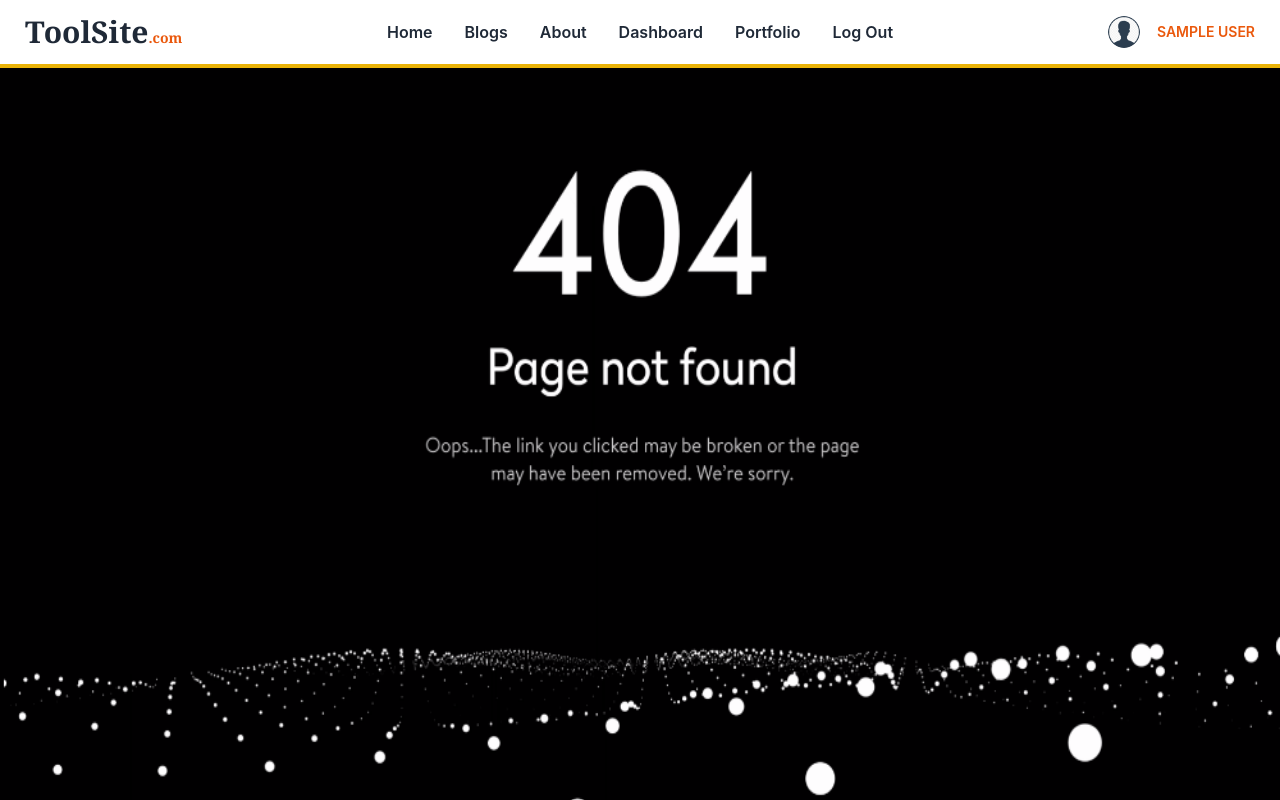
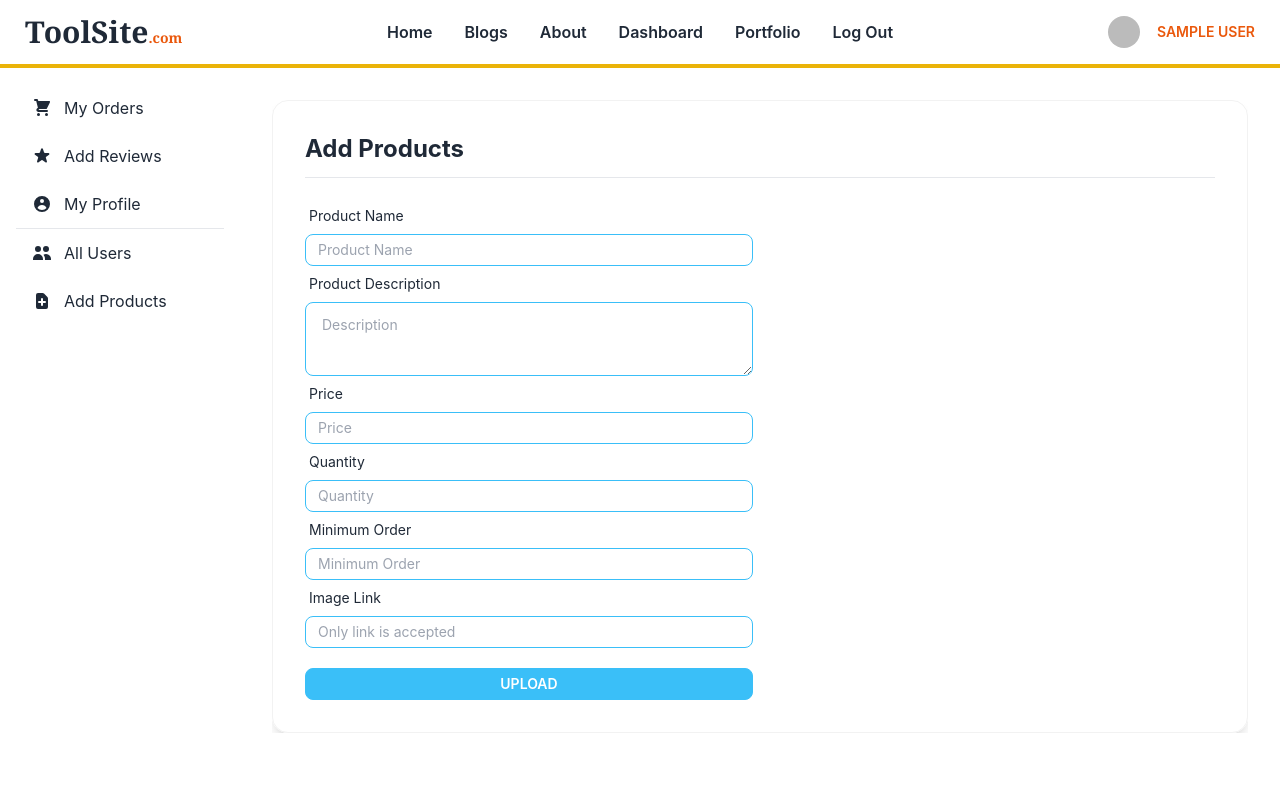
Before and after one commit to merazulEhsan/ToolSite, a React (Create React App) app: page /dashboard/addproducts in a window 1280 px wide. Shown: the top 800 px of the page. Built offline with nearby package versions, Linux system fonts and the light colour scheme; no server answers; sample sign-in values are in the browser's storage.

Commit message:
admin Panel

```diff
--- a/src/App.js
+++ b/src/App.js
@@ -19,6 +19,7 @@ import Users from "./components/Dashboard/Users";
 import NotFound from "./components/NotFound/NotFound";
 import Portfolio from "./components/Portfolio/Portfolio";
 import Checkout from "./components/Pages/Checkout";
+import AddProducts from "./components/Dashboard/AddProducts";
 
 function App() {
   return (
@@ -41,7 +42,9 @@ function App() {
           <Route path="reviews" element={<Reviews></Reviews>}></Route>
           <Route path="myprofile" element={<MyProfile></MyProfile>}></Route>
           <Route path="users" element={<Users></Users>}></Route>
+          <Route path="addproducts" element={<AddProducts></AddProducts>}></Route>
         </Route>
+
         <Route path="/login" element={<LogIn></LogIn>}></Route>
         <Route path="/SignUp" element={<SignUp></SignUp>}></Route>
         <Route
--- /dev/null
+++ b/src/components/Dashboard/AddProducts.js
@@ -0,0 +1,101 @@
+import React from "react";
+
+const AddProducts = () => {
+
+
+const handleAddProduct = (e) =>{
+    e.preventDefault();
+    const pname = e.target.pname.value;
+    const description = e.target.description.value;
+    const price = e.target.price.value;
+    const quantity = e.target.quantity.value;
+    const min_order = e.target.min_order.value;
+    const image = e.target.image.value;
+}
+
+  return (
+    <div className="card card-bordered shadow-lg p-8">
+      <div>
+        <h1 className="text-2xl font-bold ">Add Products</h1>
+        <hr className="mt-3 mb-3" />
+      </div>
+      <div>
+        <form
+            onSubmit={handleAddProduct}
+          className=" overflow-visible mx-auto items-center text-center mt-2"
+        >
+          <div className="form-control w-full max-w-md">
+            <label className="label">
+              <span className="label-text">Product Name</span>
+            </label>
+            <input
+              type="text"
+              name="pname"
+              placeholder="Product Name"
+              className="input input-bordered input-info input-sm w-full"
+            />
+
+            <label className="label">
+              <span className="label-text">
+                Product Description
+              </span>
+            </label>
+            <textarea
+              name="description"
+              type=" text-area"
+
+              placeholder="Description"
+              className="textarea textarea-info w-full"
+            />
+
+            <label className="label">
+              <span className="label-text">Price</span>
+            </label>
+            <input
+              name="price"
+              type="number"
+              placeholder="Price"
+              className="input input-bordered input-info input-sm w-full "
+            />
+
+            <label className="label">
+              <span className="label-text">Quantity</span>
+            </label>
+            <input
+              name="quantity"
+              type="number"
+              placeholder="Quantity"
+              className="input input-bordered input-info input-sm w-full "
+            />
+
+            <label className="label">
+              <span className="label-text">Minimum Order</span>
+            </label>
+            <input
+              name="min_order"
+              type="number"
+              placeholder="Minimum Order"
+              className="input input-bordered input-info input-sm w-full "
+            />
+
+            <label className="label">
+              <span className="label-text">Image Link</span>
+            </label>
+            <input
+              name="image"
+              type="text"
+              placeholder="Only link is accepted"
+              className="input input-bordered input-info input-sm w-full "
+            />
+
+            <button className="btn btn-info text-white btn-sm mt-5">
+              Upload
+            </button>
+          </div>
+        </form>
+      </div>
+    </div>
+  );
+};
+
+export default AddProducts;
--- a/src/components/Dashboard/Dashboard.js
+++ b/src/components/Dashboard/Dashboard.js
@@ -7,7 +7,7 @@ const Dashboard = () => {
   const [user] = useAuthState(auth);
   return (
     <div>
-      <div className="drawer drawer-mobile">
+      <div className="drawer drawer-mobile h-auto">
         <input
           id="dashboard-drawer"
           type="checkbox"
@@ -15,12 +15,10 @@ const Dashboard = () => {
         />
         <div className="drawer-content m-8">
           {/* <!-- Page content here --> */}
-          <h2 className="text-2xl font-bold mb-5 text-orange-600">
-            Welcome!! {user.displayName}
-          </h2>
+
           <Outlet></Outlet>
         </div>
-        <div className="drawer-side shadow-xl">
+        <div className="drawer-side">
           <label htmlFor="dashboard-drawer" className="drawer-overlay"></label>
           <ul className="menu p-4 overflow-y-auto w-60 bg-base-100 text-base-content">
             {/* <!-- Sidebar content here --> */}
@@ -67,6 +65,7 @@ const Dashboard = () => {
                 My Profile
               </Link>
             </li>
+            <hr />
             <li>
               <Link to="/dashboard/users">
                 <svg
@@ -80,6 +79,23 @@ const Dashboard = () => {
                 All Users
               </Link>
             </li>
+            <li>
+              <Link to="/dashboard/addproducts">
+                <svg
+                  xmlns="http://www.w3.org/2000/svg"
+                  className="h-5 w-5"
+                  viewBox="0 0 20 20"
+                  fill="currentColor"
+                >
+                  <path
+                    fillRule="evenodd"
+                    d="M6 2a2 2 0 00-2 2v12a2 2 0 002 2h8a2 2 0 002-2V7.414A2 2 0 0015.414 6L12 2.586A2 2 0 0010.586 2H6zm5 6a1 1 0 10-2 0v2H7a1 1 0 100 2h2v2a1 1 0 102 0v-2h2a1 1 0 100-2h-2V8z"
+                    clipRule="evenodd"
+                  />
+                </svg>
+                Add Products
+              </Link>
+            </li>
           </ul>
         </div>
       </div>
--- a/src/components/Dashboard/MyProfile.js
+++ b/src/components/Dashboard/MyProfile.js
@@ -1,43 +1,99 @@
 import React from "react";
 import { useAuthState, useUpdateProfile } from "react-firebase-hooks/auth";
 import auth from "../../firebase.init";
+import Loading from "../Loading/Loading";
+import NotFound from "../NotFound/NotFound";
+import avatar from "../../images/avatar.png";
 
 const MyProfile = () => {
   const [user] = useAuthState(auth);
   const [updateProfile, updating, updatEerror] = useUpdateProfile(auth);
+  console.log(user);
 
-
-    const handleProfile =(e)=>{
+  if (updating) {
+    return <Loading></Loading>;
+  }
+  if (updatEerror) {
+    return <NotFound />;
+  }
+  const handleProfile = (e) => {
     e.preventDefault();
     const name = e.target.name.value;
-        const phone= e.target.phone.value;
+    const phone = e.target.phone.value;
 
-        updateProfile({displayName: name, phoneNumber: phone})
+    updateProfile({ displayName: name, phoneNumber: phone });
+  };
+  return (
+    <div className="card card-bordered shadow-lg p-5">
+      <div>
+        <h1 className="text-2xl font-bold ">My Profile</h1>
+        <hr className="mt-3 mb-3" />
+      </div>
 
-    }
-    console.log(user);
-  return (
+      <div className="grid lg:grid-cols-3 mt-5 md:grid-cols-2 gap-y-8">
+        <div className="">
+          <img
+            className="w-32 rounded-full ml-10"
+            src={user ? user?.photoURL : avatar}
+            alt=""
+          />
+          <label
+            for="edit-profile"
+            class="btn btn-accent btn-sm text-white font-semibold px-6 mt-8 ml-8"
+          >
+            Edit Profile
+          </label>
+        </div>
         <div>
-        <h1 className="text-3xl text-center text-blue-600 font-bold ">My Profile</h1>
+          <label className="label">
+            <span className="label-text">Full Name</span>
+          </label>
+          <p className="font-semibold pl-1 mb-2">{user?.displayName}</p>
+
+          <label className="label">
+            <span className="label-text">Email</span>
+          </label>
+          <p className="font-semibold pl-1 mb-2">{user?.email}</p>
+
+          <label className="label">
+            <span className="label-text">Phone Number</span>
+          </label>
+          <p className="font-semibold pl-1 mb-2">{user?.phoneNumber}</p>
+
+          <label className="label">
+            <span className="label-text">Last Visit</span>
+          </label>
+          <p className="font-semibold pl-1 mb-2">
+            {user?.metadata.lastSignInTime}
+          </p>
+        </div>
+      </div>
 
       <div>
+        {/* <!-- Put this part before </body> tag --> */}
+        <input type="checkbox" id="edit-profile" class="modal-toggle" />
+        <div class="modal modal-bottom sm:modal-middle">
+          <div class="modal-box">
+            <h3 class="font-bold text-lg">
+              Edit Profile <hr />
+            </h3>
             <form
               onSubmit={handleProfile}
-          className="card w-80 md:w-2/5 bg-base-100 shadow-xl mx-auto card-body items-center text-center mt-4"
+              className=" overflow-visible mx-auto items-center text-center mt-2"
             >
-          <div className="form-control w-full max-w-md">
+              <div className="form-control w-full">
                 <label className="label">
                   <span className="label-text">Name</span>
                 </label>
                 <input
                   type="text"
                   name="name"
-              placeholder="Name"
-              className="input input-bordered input-accent w-full max-w-md"
+                  placeholder={user?.displayName}
+                  className="input input-bordered input-accent w-full "
                 />
 
                 <label className="label">
-              <span className="label-text">Email</span>
+                  <span className="label-text">Email <span className=" text-xs text-zinc-400">(Email Cannot Be Changed)</span></span>
                 </label>
                 <input
                   name="email"
@@ -45,7 +101,7 @@ const MyProfile = () => {
                   value={user?.email}
                   readOnly
                   placeholder="Email"
-              className="input input-bordered input-accent w-full max-w-md"
+                  className="input input-bordered input-accent w-full"
                 />
 
                 <label className="label">
@@ -56,13 +112,23 @@ const MyProfile = () => {
                   type="phone"
                   value={user?.phoneNumber}
                   placeholder="phone"
-              className="input input-bordered input-accent w-full max-w-md mb-4"
+                  className="input input-bordered input-accent w-full "
                 />
+              </div>
+              <div class="modal-action">
+              <label for="edit-profile" class="btn btn-sm ">
+                Cancel
+              </label>
+              <button className="btn btn-success text-white btn-sm">Update</button>
 
-            <button className="btn btn-success text-white">Save</button>
             </div>
             </form>
+
           </div>
+        </div>
+      </div>
+
+
     </div>
   );
 };
--- a/src/components/Dashboard/Orders.js
+++ b/src/components/Dashboard/Orders.js
@@ -29,14 +29,17 @@ const Orders = () => {
   }
 
   return (
-    <div>
+    <div className="lg:card lg:card-body shadow-lg">
+      <div>
+        <h1 className="text-2xl font-bold mb-3">Order History</h1><hr className="mb-5"/>
+      </div>
       <div className="overflow-x-auto w-full">
         <table className="table table-zebra w-full">
-          <thead>
+          <thead className=" ">
             <tr>
               <th>P.Image</th>
               <th>P.name</th>
-              <th>Email</th>
+              {/* <th>Email</th> */}
               <th>Quantity</th>
               <th>Unit Price</th>
               <th>Total</th>
@@ -45,7 +48,7 @@ const Orders = () => {
             </tr>
           </thead>
           <tbody>
-            {orders.map((order,index) => (
+            {orders.map((order) => (
               <tr key={order._id}>
                 <td>
                   <div className="flex items-center space-x-3">
@@ -57,7 +60,7 @@ const Orders = () => {
                   </div>
                 </td>
                 <td>{order.product_name}</td>
-                <td>{order.email}</td>
+                {/* <td>{order.email}</td> */}
                 <td>{order.orderQuantity}</td>
                 <td>{order.unit_price}</td>
                 <td>{order.price}</td>
--- /dev/null
+++ b/src/components/Dashboard/UserDelete.js
@@ -0,0 +1,54 @@
+import React from 'react';
+import { toast } from 'react-toastify';
+
+const UserDelete = ({userDelete,setUserDelete,refetch}) => {
+  const {_id,email} = userDelete;
+
+    const handleDelete = () =>{
+
+        const url = `http://localhost:5000/user/${_id}`;
+        fetch(url,{
+            method: 'DELETE',
+            headers:{
+                'content-type': 'application/json'
+            }
+        })
+          .then((res) => res.json())
+          .then((data) => {
+              toast('User Successfully Deleted')
+              refetch()
+              setUserDelete(null)
+          });
+      }
+    return (
+        <div>
+      {/* <!-- Put this part before </body> tag --> */}
+      <input type="checkbox" id="user-delete" className="modal-toggle" />
+      <div className="modal">
+        <div className="modal-box relative">
+          <label
+            htmlFor="user-delete"
+            className="btn btn-sm btn-circle absolute right-2 top-2"
+          >
+            ✕
+          </label>
+          <h3 className="text-lg font-bold">Are u sure want to Delete?</h3>
+          <p className="py-4 text-red-600 font-semibold">
+            {email}
+          </p>
+          <div className="flex justify-end">
+            <label
+              htmlFor="user-delete"
+              className="btn btn-accent btn-sm mr-3"
+            >
+              Cancel
+            </label>
+            <button onClick={()=>handleDelete()} className="btn btn-error btn-sm">Delete</button>
+          </div>
+        </div>
+      </div>
+    </div>
+    );
+};
+
+export default UserDelete;
--- a/src/components/Dashboard/UserRow.js
+++ b/src/components/Dashboard/UserRow.js
@@ -1,10 +1,11 @@
-import React from "react";
 import { faTrash } from "@fortawesome/free-solid-svg-icons";
 import { FontAwesomeIcon } from "@fortawesome/react-fontawesome";
 import { toast } from "react-toastify";
+import avatar from "../../images/avatar.png";
 
-const UserRow = ({ user, index, refetch }) => {
-  const { email } = user;
+
+const UserRow = ({ user, index, refetch, setUserDelete }) => {
+  const { email, photoURL } = user;
 
   const makeAdmin = () => {
     fetch(`http://localhost:5000/user/admin/${email}`, {
@@ -20,8 +21,15 @@ const UserRow = ({ user, index, refetch }) => {
   return (
     <tr>
       <td>{index + 1}</td>
-      <td>{user.email}</td>
-
+      <td>
+        <div className="avatar">
+          <div className="w-8 rounded-full">
+            <img src={user?.photoURL ? photoURL : avatar} alt="" />
+          </div>
+        </div>
+      </td>
+      <td>{user.name}</td>
+      <td>{email}</td>
       <td>
         {user.roll !== "admin" ? (
           <button
@@ -51,8 +59,8 @@ const UserRow = ({ user, index, refetch }) => {
 
       <td>
         <label
-          htmlFor="order-delete"
-          // onClick={() => setOrderDelete(order)}
+          htmlFor="user-delete"
+          onClick={() => setUserDelete(user)}
           tabIndex="0"
         >
           <FontAwesomeIcon
--- a/src/components/Dashboard/Users.js
+++ b/src/components/Dashboard/Users.js
@@ -1,9 +1,11 @@
-import React from "react";
+import { useState } from "react";
 import { useQuery } from "react-query";
 import Loading from "../Loading/Loading";
+import UserDelete from "./UserDelete";
 import UserRow from "./UserRow";
 
 const Users = () => {
+  const [userDelete, setUserDelete] = useState(null);
   const {
     data: users,
     isLoading,
@@ -20,11 +22,17 @@ const Users = () => {
   }
 
   return (
-    <div className="overflow-x-auto w-full ">
-      <table className="table table-zebra w-full ">
+    <div className="card shadow-lg">
+      <div>
+        <h1 className="text-2xl font-bold mb-3">All Users</h1><hr className="mb-5"/>
+      </div>
+    <div className="overflow-x-auto w-full">
+      <table className="table table-zebra w-full">
         <thead>
           <tr>
             <th>SL.No</th>
+            <td>Avatar</td>
+            <th>User Name</th>
             <th>Email</th>
             <th>Role</th>
             <th>Remove</th>
@@ -37,10 +45,20 @@ const Users = () => {
               user={user}
               refetch={refetch}
               index={index}
+              setUserDelete={setUserDelete}
             ></UserRow>
           ))}
         </tbody>
       </table>
+      {userDelete && (
+        <UserDelete
+          key={userDelete.id}
+          setUserDelete={setUserDelete}
+          userDelete={userDelete}
+          refetch={refetch}
+        ></UserDelete>
+      )}
+    </div>
     </div>
   );
 };
--- a/src/components/Header/Header.js
+++ b/src/components/Header/Header.js
@@ -4,7 +4,7 @@ import { useAuthState } from "react-firebase-hooks/auth";
 import { Link } from "react-router-dom";
 import { toast } from "react-toastify";
 import auth from "../../firebase.init";
-import avatar from '../../images/avatar.png'
+import avatar from "../../images/avatar.png";
 
 const Header = () => {
   const [user] = useAuthState(auth);
@@ -91,10 +91,7 @@ const Header = () => {
         <div className="navbar-end">
           <div className="avatar invisible sm:visible">
             <div className="w-8 rounded-full">
-              <img
-                src={user?.phoneNumber ? user?.photoURL : avatar}
-                alt=""
-              />
+              <img src={user?.photoURL ? user?.photoURL : avatar} alt="" />
             </div>
           </div>
           <h1 className="font-semibold text-orange-600 btn btn-ghost invisible sm:visible">
--- a/src/components/LogIn/LogIn.js
+++ b/src/components/LogIn/LogIn.js
@@ -8,11 +8,14 @@ import auth from "../../firebase.init";
 import img from "../../images/g-logo.jpg";
 import Loading from "../Loading/Loading";
 import { toast } from "react-toastify";
+import useToken from "../../hooks/useToken";
 
 const LogIn = () => {
   const [signInWithGoogle, gUser, gloading] = useSignInWithGoogle(auth);
   const [signInWithEmailAndPassword, user, loading, error] =
     useSignInWithEmailAndPassword(auth);
+
+    const [token] = useToken(gUser);
 
   const navigate = useNavigate();
   const location = useLocation();
--- a/src/components/SignUp/SignUp.js
+++ b/src/components/SignUp/SignUp.js
@@ -31,7 +31,7 @@ const SignUp = () => {
 
   if (eUser || gUser) {
     navigate('/');
-    window.location.reload();
+    // window.location.reload();
   }
   const handleEmailAndPassword = async (event) => {
     event.preventDefault();
--- a/src/hooks/useToken.js
+++ b/src/hooks/useToken.js
@@ -1,25 +1,27 @@
 import { useEffect, useState } from "react";
 
-const useToken = (user)=>{
-    const [token, setToken] = useState('');
+const useToken = (user) => {
+  const [token, setToken] = useState("");
 
-    useEffect(()=>{
-        const email = user?.user?.email;
-        const currentUser = {email: email};
-        if(email){
-            fetch(`https://tranquil-dawn-10499.herokuapp.com/user/${email}`,{
-                method: 'PUT',
-                headers:{
-                    'content-type': 'application/json'
-                },
-                body: JSON.stringify(currentUser)
-
-            })
-            .then(res => res.json())
-            .then(data => console.log(data))
-        }
-
-    },[user])
-    return [token]
-}
+  console.log(user)
+  const name = user?.user?.displayName;
+  const email = user?.user?.email;
+  const photoURL = user?.user?.photoURL;
+  // eslint-disable-next-line react-hooks/exhaustive-deps
+  const currentUser = { email: email, name: name, photoURL:photoURL};
+  useEffect(() => {
+    if (email) {
+      fetch(`https://tranquil-dawn-10499.herokuapp.com/user/${email}`, {
+        method: "PUT",
+        headers: {
+          "content-type": "application/json",
+        },
+        body: JSON.stringify(currentUser),
+      })
+        .then((res) => res.json())
+        .then((data) => console.log(data));
+    }
+  }, [currentUser]);
+  return [token];
+};
 export default useToken;
```
Lines whose indentation alone changed are shown as unchanged.
